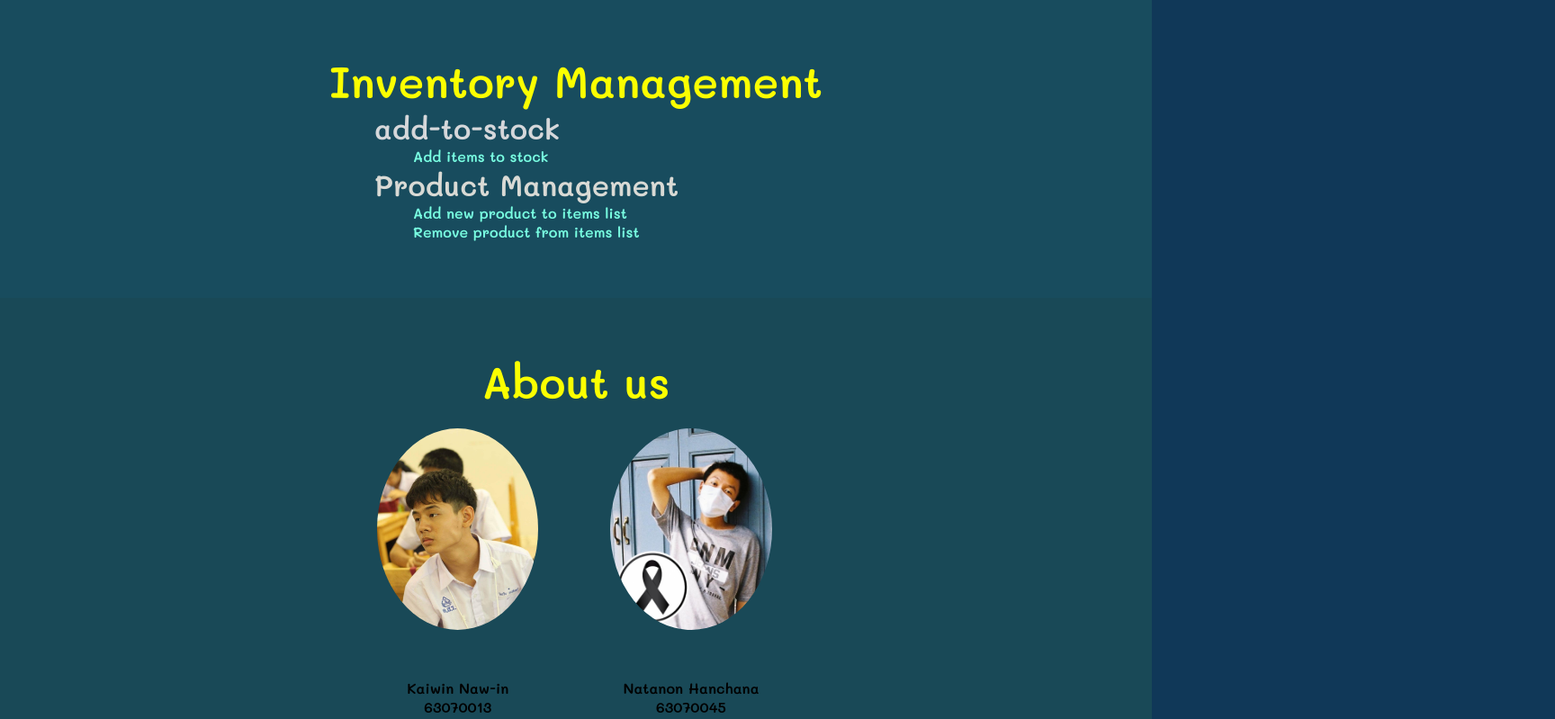
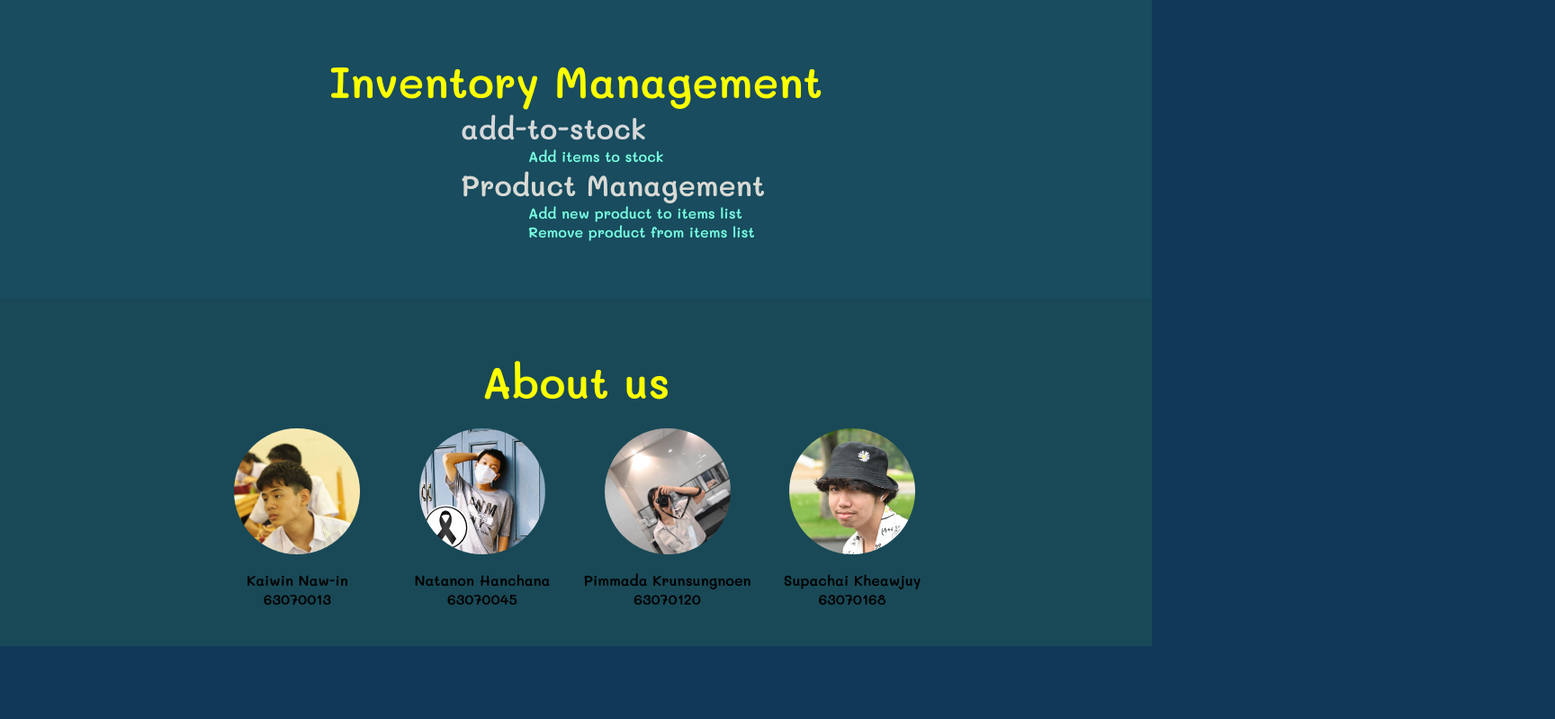
Before and after one commit to computer-programming-project-2020/project-web, a plain HTML site: page index.html in a window 1280 px wide. Shown: the part 1701-2500 px from the top of the page at 90% size, 1728 px wide, since content can reach past the window. After the commit the page ends 2419 px from the top, so only its background shows below. Drawn offline with Linux system fonts and the light colour scheme.

Commit message:
Add files via upload

```diff
--- a/index.html
+++ b/index.html
@@ -208,26 +208,32 @@
                 z-index: 0;
             }
             .ul{
+                position: relative;
+                width: 50vw;
                 font-size: var(--fSize);
-                transform: translate(32.5vw);
                 color: var(--color);
+                display: inline-flex;
+                left: 40%;
             }
             .li{
+                position: relative;
                 font-size: var(--fSize);
+                width: 50vw;
                 color: var(--color);
-                transform: translate(35vw);
+                display: inline-flex;
+                left: 45%;
             }
             .card{
-                position: absolute;
-                width: 20vw;
-                height: 40vh;
+                position: relative;
+                width: 200px;
+                height: 200px;
                 background: none;
                 border-radius: 2vh;
-                display: inline-flex;
-                left: var(--whereX);
+                display: inline-block;
+                margin:auto;
             }
             .profile{
-                position: absolute;
+                position: relative;
                 width: 70%;
                 height: 70%;
                 background: black;
@@ -259,19 +265,19 @@
                 width: 100%;
                 bottom: 0%;
             }
-            .center{
-                position: relative;
-                display: block;
-                margin: auto;
-                width: 40.5vw;
-                height: 40vh;
-            }
             a{
                 color: var(--color, #d9dad5);
                 cursor: pointer;
             }
             .go{
                 width: 100%;
+            }
+            .center{
+                position: relative;
+                width: 64%;
+                height: auto;
+                display: block;
+                margin: auto;
             }
         </style>
     </head>
@@ -337,24 +343,21 @@
             <div id="aboutUs" class="Box" style="--colorBox: #194957;--heightBox: 150vh">
                 <div class="Text Head" style="--color: #fbff00;--fSize: 3rem;"><br>About us</div>
                 <br>
-
                 <div class="center">
-                    <div class="card" style="--whereX:0%">
+                    <div class="card" >
                         <div class="profile" p="ultra"></div>
                         <div class="name">Kaiwin Naw-in <br>63070013</div>
                     </div>
-                    <div class="card" style="--whereX:50%">
+                    <div class="card" >
                         <div class="profile" p="non"></div>
                         <div class="name">Natanon Hanchana <br>63070045</div>
                     </div>
-                </div>
-                <br>
-                <div class="center">
-                    <div class="card"style="--whereX:0%">
+
+                    <div class="card">
                         <div class="profile" p="roong"></div>
                         <div class="name">Pimmada Krunsungnoen <br>63070120</div>
                     </div>
-                    <div class="card"style="--whereX:50%">
+                    <div class="card">
                         <div class="profile" p="boss"></div>
                         <div class="name">Supachai Kheawjuy <br>63070168</div>
                     </div>
```
